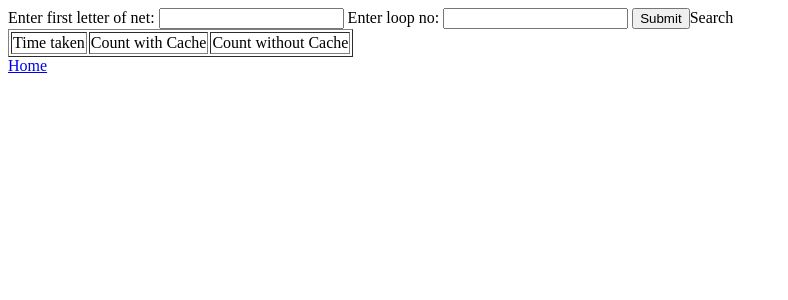
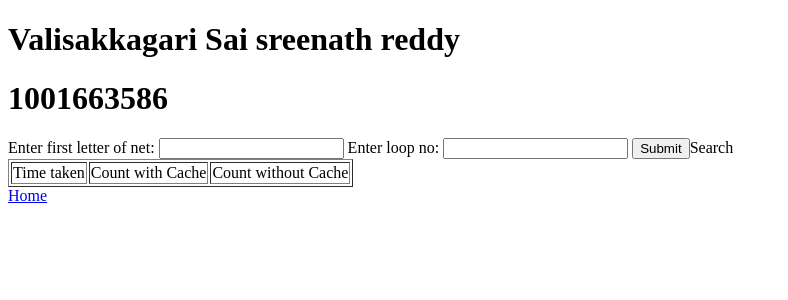
Before and after one commit to vsreenathreddy1/azureProject1, a Flask app: page /net in a window 1280 px wide. Shown: the top 300 px of the page, without its empty margins (0-788 px from the left). Run offline with Flask 2, Linux system fonts and the light colour scheme.

Commit message:
html updates

```diff
--- a/templates/adddata.html
+++ b/templates/adddata.html
@@ -5,7 +5,8 @@
     <title>Title</title>
 </head>
 <body>
-
+<h1>Valisakkagari Sai sreenath reddy</h1>
+<h1>1001663586</h1>
 <br>
 <h2>Time taken to create table {{ time }}</h2>
 <h2>  {{ msg }} </h2>
--- a/templates/cluster1.html
+++ b/templates/cluster1.html
@@ -5,7 +5,8 @@
     <title>Title</title>
 </head>
 <body>
-<h1>Shevi Jain 1344</h1>
+<h1>Valisakkagari Sai sreenath reddy</h1>
+<h1>1001663586</h1>
 <br>
 <form method="POST">
     Enter the no of clusters <input type="text" name="no_of_clusters">
--- a/templates/display.html
+++ b/templates/display.html
@@ -5,7 +5,8 @@
     <title>Title</title>
 </head>
 <body>
-
+<h1>Valisakkagari Sai sreenath reddy</h1>
+<h1>1001663586</h1>
 <table border="1">
 
 {{ data1 }}
--- a/templates/net.html
+++ b/templates/net.html
@@ -5,6 +5,8 @@
     <title>Title</title>
 </head>
 <body>
+<h1>Valisakkagari Sai sreenath reddy</h1>
+<h1>1001663586</h1>
 <form method="post">
     Enter first letter of net: <input type="text" name="net">
     Enter loop no: <input type="text" name="loop">
--- a/templates/upload.html
+++ b/templates/upload.html
@@ -5,7 +5,8 @@
     <title>Title</title>
 </head>
 <body>
-<h1>Shevi Jain 1344</h1>
+<h1>Valisakkagari Sai sreenath reddy</h1>
+<h1>1001663586</h1>
 <br>
 <form method="POST" action="{{ url_for('adddata') }}" enctype= "multipart/form-data">
         <label><h2> Upload CSV</h2></label>
```
Also changed, not shown: templates/home.html (+5 -8 lines), 1 other file.
